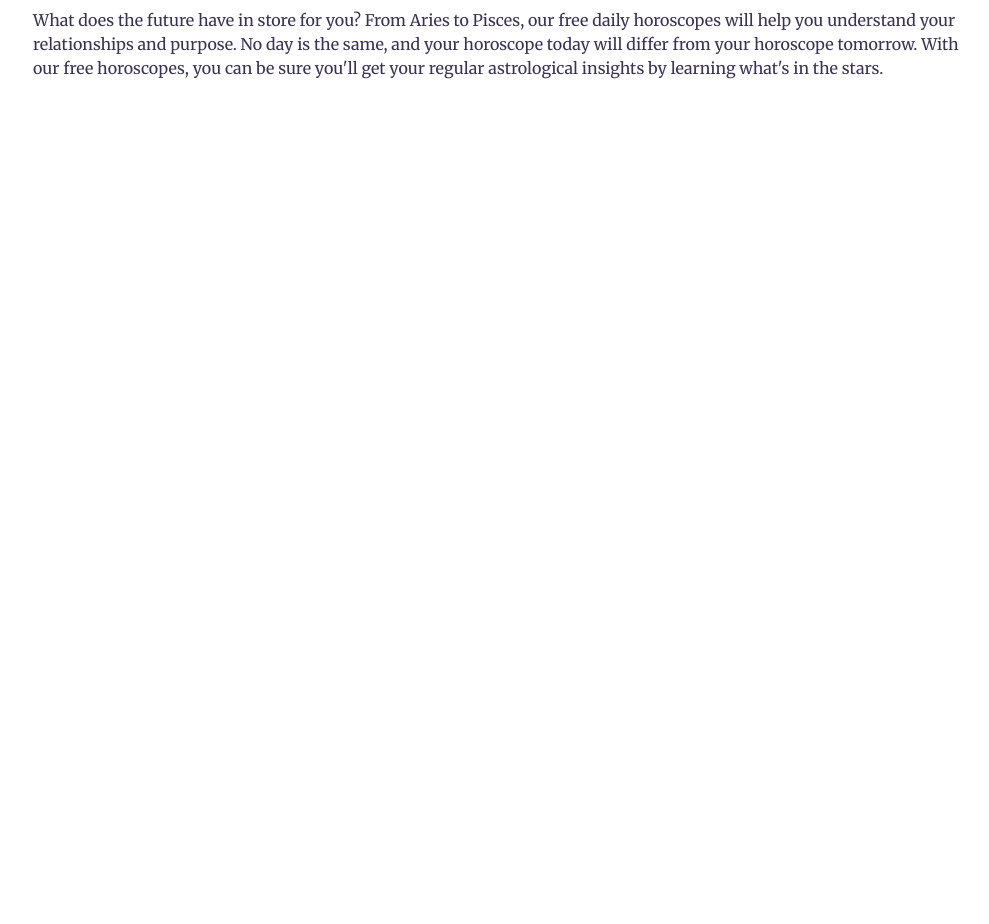
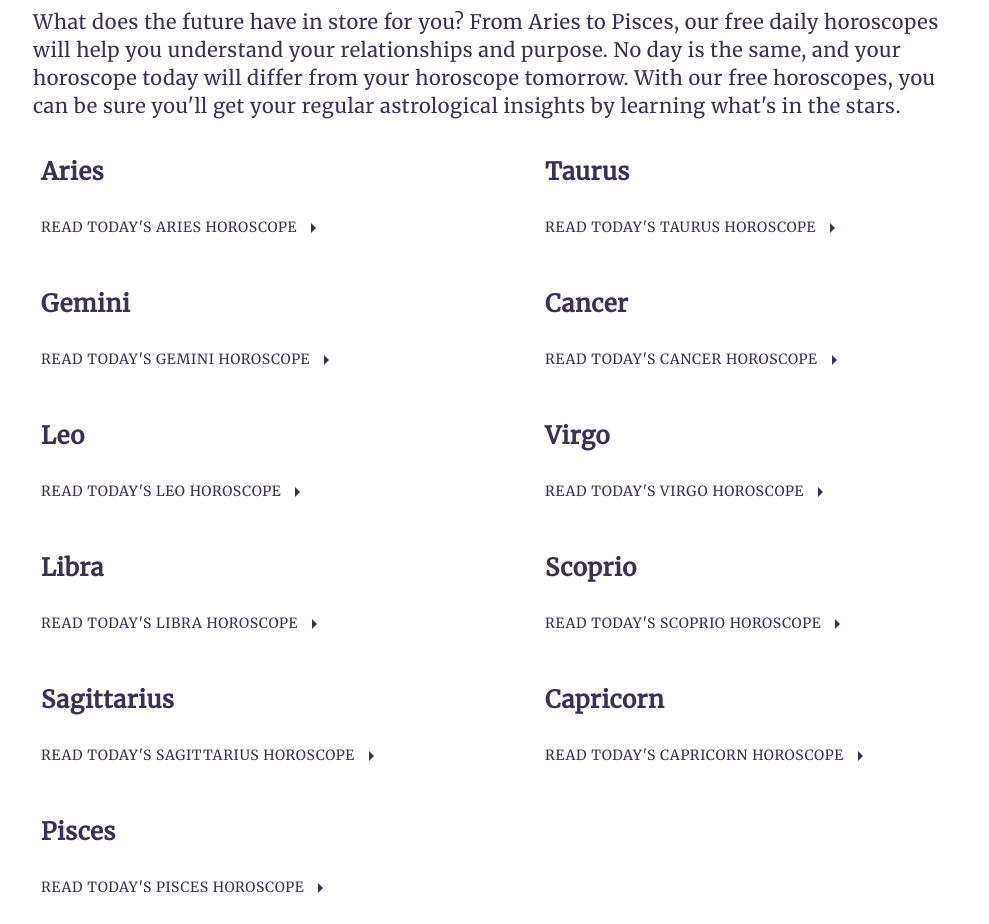
Before and after one commit to anastasia-starostina/the_rising_sign_app, a React (Vite) app: page / in a window 1280 px wide. Shown: the part 1060-1984 px from the top of the page, without its empty margins (143-1132 px from the left). Before the commit the page ends 1172 px from the top, so only its background shows below. Built offline with nearby package versions, Linux system fonts and the light colour scheme; no server answers.

Commit message:
add a grid of star signs and refactor the elements into Horoscope component that accepts children and name props

```diff
--- a/src/App.tsx
+++ b/src/App.tsx
@@ -1,15 +1,28 @@
 import './index.css';
 import { useState, useEffect, ReactNode } from 'react';
+import SlArrowRight from 'react-icons/si/index';
 import Header from './components/Header';
 import Footer from './components/Footer';
 import Signs from './components/Signs';
+import Horoscope from './components/Horoscope';
 
 function App() {
   const [horoscopes, setHoroscopes] = useState();
   const [aries, setAries] = useState('');
   const [taurus, setTaurus] = useState('');
+  const [gemini, setGemini] = useState('');
+  const [cancer, setCancer] = useState('');
+  const [leo, setLeo] = useState('');
+  const [virgo, setVirgo] = useState('');
+  const [libra, setLibra] = useState('');
+  const [scorpio, setScorpio] = useState('');
+  const [sagittarius, setSagittarius] = useState('');
+  const [capricorn, setCapricorn] = useState('');
+  const [aquarius, setAquarius] = useState('');
+  const [pisces, setPisces] = useState('');
 
   useEffect(() => {
+    //Fetch Aries
     fetch(`${import.meta.env.VITE_APP_BASE_URL}?sign=aries&day=today`, {
       method: 'POST',
     })
@@ -17,16 +30,89 @@ function App() {
       .then((json) => {
         setAries(json.description);
       });
-  }, []);
-
-  useEffect(() => {
+    //Fetch Taurus
     fetch(`${import.meta.env.VITE_APP_BASE_URL}?sign=taurus&day=today`, {
       method: 'POST',
     })
       .then((res) => res.json())
       .then((json) => {
         setTaurus(json.description);
-        console.log('Horoscopes' + horoscopes);
+      });
+    //Fetch Gemini
+    fetch(`${import.meta.env.VITE_APP_BASE_URL}?sign=gemini&day=today`, {
+      method: 'POST',
+    })
+      .then((res) => res.json())
+      .then((json) => {
+        setGemini(json.description);
+      });
+    //Fetch Cancer
+    fetch(`${import.meta.env.VITE_APP_BASE_URL}?sign=cancer&day=today`, {
+      method: 'POST',
+    })
+      .then((res) => res.json())
+      .then((json) => {
+        setCancer(json.description);
+      });
+    //Fetch Leo
+    fetch(`${import.meta.env.VITE_APP_BASE_URL}?sign=leo&day=today`, {
+      method: 'POST',
+    })
+      .then((res) => res.json())
+      .then((json) => {
+        setLeo(json.description);
+      });
+
+    //Fetch Virgo
+    fetch(`${import.meta.env.VITE_APP_BASE_URL}?sign=virgo&day=today`, {
+      method: 'POST',
+    })
+      .then((res) => res.json())
+      .then((json) => {
+        setVirgo(json.description);
+      });
+    //Fetch Libra
+    fetch(`${import.meta.env.VITE_APP_BASE_URL}?sign=libra&day=today`, {
+      method: 'POST',
+    })
+      .then((res) => res.json())
+      .then((json) => {
+        setLibra(json.description);
+      });
+    fetch(`${import.meta.env.VITE_APP_BASE_URL}?sign=scorpio&day=today`, {
+      method: 'POST',
+    })
+      .then((res) => res.json())
+      .then((json) => {
+        setScorpio(json.description);
+      });
+    fetch(`${import.meta.env.VITE_APP_BASE_URL}?sign=sagittarius&day=today`, {
+      method: 'POST',
+    })
+      .then((res) => res.json())
+      .then((json) => {
+        setSagittarius(json.description);
+      });
+    fetch(`${import.meta.env.VITE_APP_BASE_URL}?sign=capricorn&day=today`, {
+      method: 'POST',
+    })
+      .then((res) => res.json())
+      .then((json) => {
+        setCapricorn(json.description);
+      });
+    fetch(`${import.meta.env.VITE_APP_BASE_URL}?sign=aquarius&day=today`, {
+      method: 'POST',
+    })
+      .then((res) => res.json())
+      .then((json) => {
+        setAquarius(json.description);
+      });
+    fetch(`${import.meta.env.VITE_APP_BASE_URL}?sign=pisces&day=today`, {
+      method: 'POST',
+    })
+      .then((res) => res.json())
+      .then((json) => {
+        setPisces(json.description);
       });
   }, []);
 
@@ -38,7 +124,7 @@ function App() {
         <h1 className="text-lg py-3 mb-3 md:text-2xl font-bold tracking-wide">
           Free Horoscopes for Every Star Sign
         </h1>
-        <p>
+        <p className=" text-xl leading-7 tracking-wide">
           What does the future have in store for you? From Aries to Pisces, our
           free daily horoscopes will help you understand your relationships and
           purpose. No day is the same, and your horoscope today will differ from
@@ -47,9 +133,18 @@ function App() {
           the stars.
         </p>
       </section>
-      <div className="mx-20 md:mx-44 my-4 grid grid-cols-1 gap-5 md:grid-cols-2 ">
-        <div>{aries}</div>
-        <div>{taurus}</div>
+      <div className="mx-20 md:mx-44 my-4 grid grid-cols-1 gap-x-20 gap-y-5 md:grid-cols-2 ">
+        <Horoscope children={aries} name="Aries" />
+        <Horoscope children={taurus} name="Taurus" />
+        <Horoscope children={gemini} name="Gemini" />
+        <Horoscope children={cancer} name="Cancer" />
+        <Horoscope children={leo} name="Leo" />
+        <Horoscope children={virgo} name="Virgo" />
+        <Horoscope children={libra} name="Libra" />
+        <Horoscope children={scorpio} name="Scoprio" />
+        <Horoscope children={sagittarius} name="Sagittarius" />
+        <Horoscope children={capricorn} name="Capricorn" />
+        <Horoscope children={pisces} name="Pisces" />
       </div>
       <Footer />
     </>
--- /dev/null
+++ b/src/components/Horoscope.tsx
@@ -0,0 +1,22 @@
+import { MdOutlineArrowRight } from 'react-icons/md/index';
+
+type HoroscopeProps = {
+  children: React.ReactNode;
+  name: string;
+};
+
+
+function Horoscope({ children, name }: HoroscopeProps){
+  return (
+    <div className="mx-2 my-2 leading-7 text-lg font-light hover:text-indigo-400">
+      <h3 className="text-2xl font-semibold py-3 tracking-wide">{name}</h3>
+      {children}
+      <p className="text-sm mt-4 tracking-wider hover:text-indigo-700">
+        READ TODAY'S {name.toUpperCase()} HOROSCOPE{' '}
+        <MdOutlineArrowRight className="inline-block text-sm my-auto tracking-wider h-6 w-6 hover:text-indigo-700" />
+      </p>
+    </div>
+  );
+}
+
+export default Horoscope;
```
